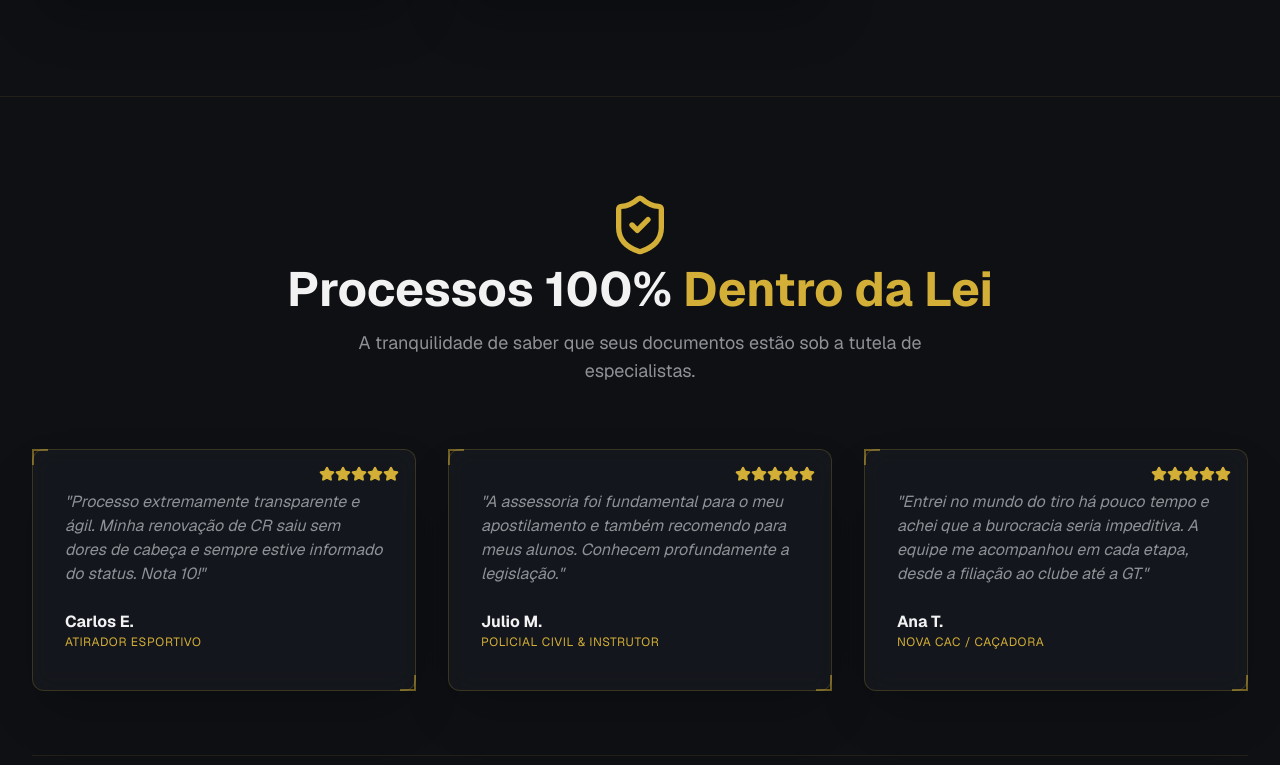
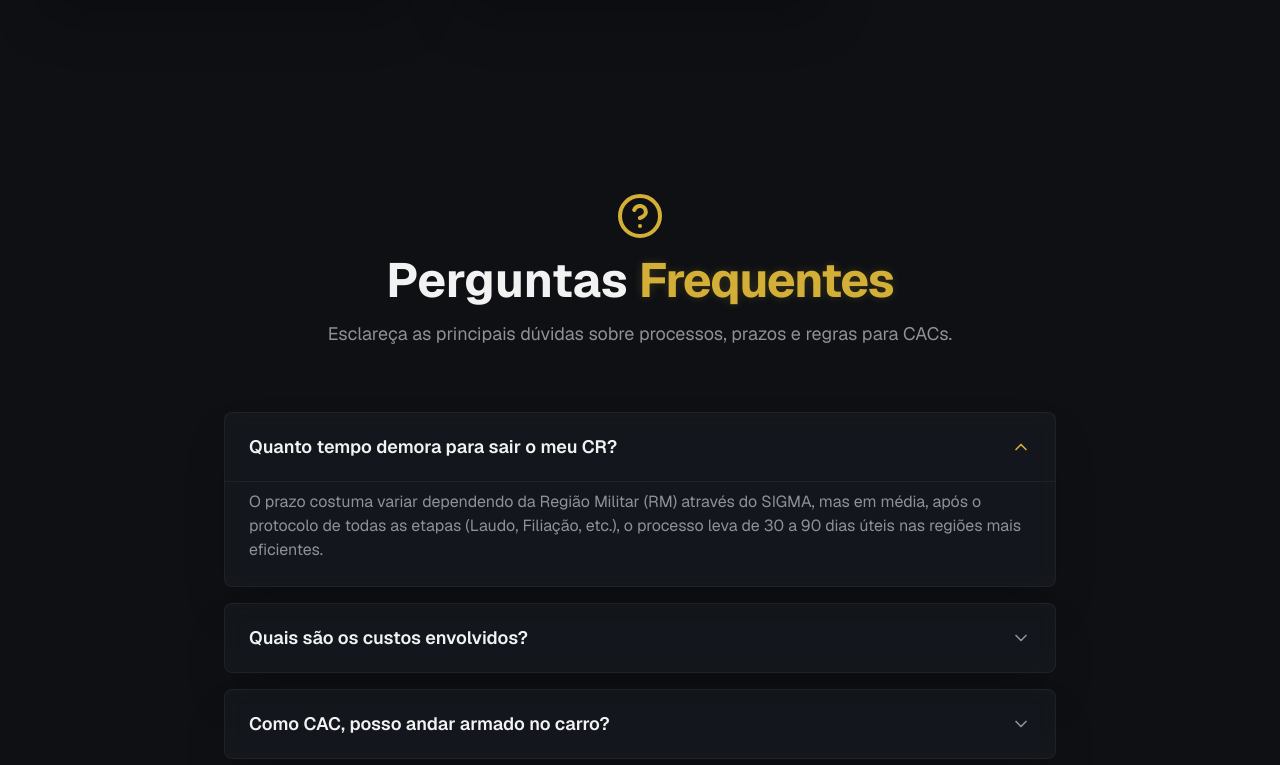
Before and after one commit to vadaojunior/apex, a Next.js app: page / in a window 1280 px wide. Shown: the part 8355-9120 px from the top of the page. Built offline with nearby package versions, Linux system fonts and the light colour scheme.

Commit message:
Update page.tsx

```diff
--- a/src/app/page.tsx
+++ b/src/app/page.tsx
@@ -5,7 +5,6 @@ import { AboutCacSection } from "@/components/landing/AboutCacSection";
 import { CacLevelsSection } from "@/components/landing/CacLevelsSection";
 import { GlossarySection } from "@/components/landing/GlossarySection";
 import { ServicesSection } from "@/components/landing/ServicesSection";
-import { SocialProofSection } from "@/components/landing/SocialProofSection";
 import { FaqSection } from "@/components/landing/FaqSection";
 import { FooterSection } from "@/components/landing/FooterSection";
 import { FloatingWhatsApp } from "@/components/landing/FloatingWhatsApp";
@@ -31,7 +30,6 @@ export default function Home() {
           <CacLevelsSection />
           <GlossarySection />
           <ServicesSection />
-          <SocialProofSection />
           <FaqSection />
         </main>
         <FooterSection />
```
